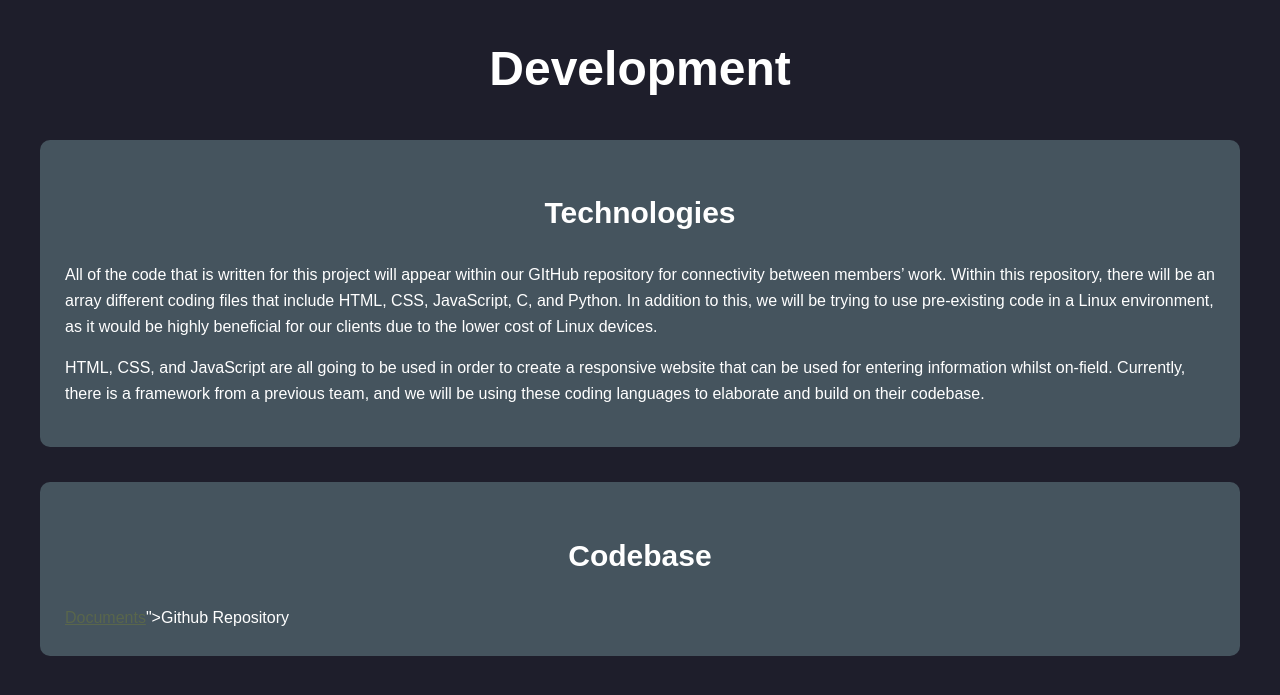
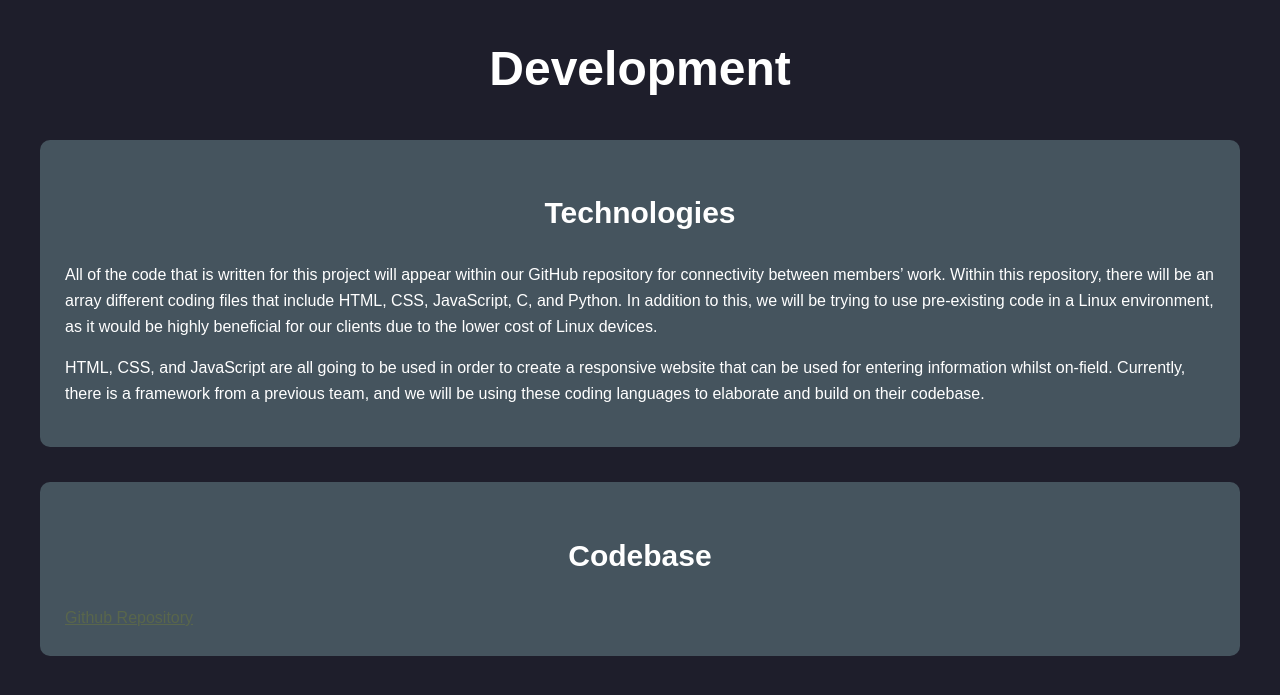
Before and after one commit to ard584/PITcrew, a plain HTML site: page development.html in a window 1280 px wide. Shown: the part 127-822 px from the top of the page. Drawn offline with Linux system fonts and the light colour scheme.

Commit message:
Updated weird link

```diff
--- a/development.html
+++ b/development.html
@@ -25,7 +25,7 @@
                 <h2>Technologies</h2>
 
                 <p>
-                    All of the code that is written for this project will appear within our GItHub repository for connectivity between members’ work. Within this repository, there will be an array different coding files that include HTML, CSS, JavaScript, C, and Python. In addition to this, we will be trying to use pre-existing code in a Linux environment, as it would be highly beneficial for our clients due to the lower cost of Linux devices.
+                    All of the code that is written for this project will appear within our GitHub repository for connectivity between members’ work. Within this repository, there will be an array different coding files that include HTML, CSS, JavaScript, C, and Python. In addition to this, we will be trying to use pre-existing code in a Linux environment, as it would be highly beneficial for our clients due to the lower cost of Linux devices.
                 </p>
 
                 <p>
@@ -36,7 +36,7 @@
 
             <section class="box">
                 <h2>Codebase</h2>
-                <a href="https://github.com/ard584/PITcrew.git">Documents</a>">Github Repository</a>
+                <a href="https://github.com/ard584/PITcrew.git">Github Repository</a>
 
             </section>
         </main>
```
